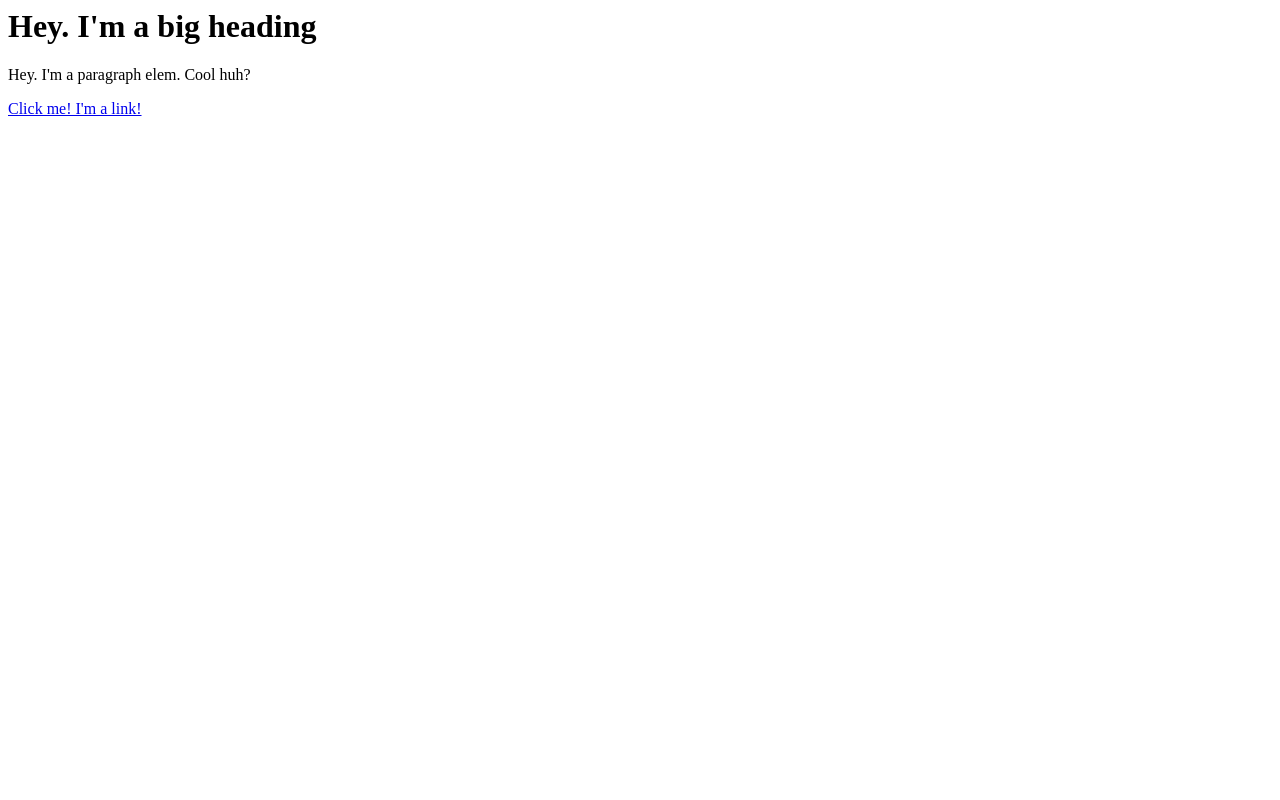
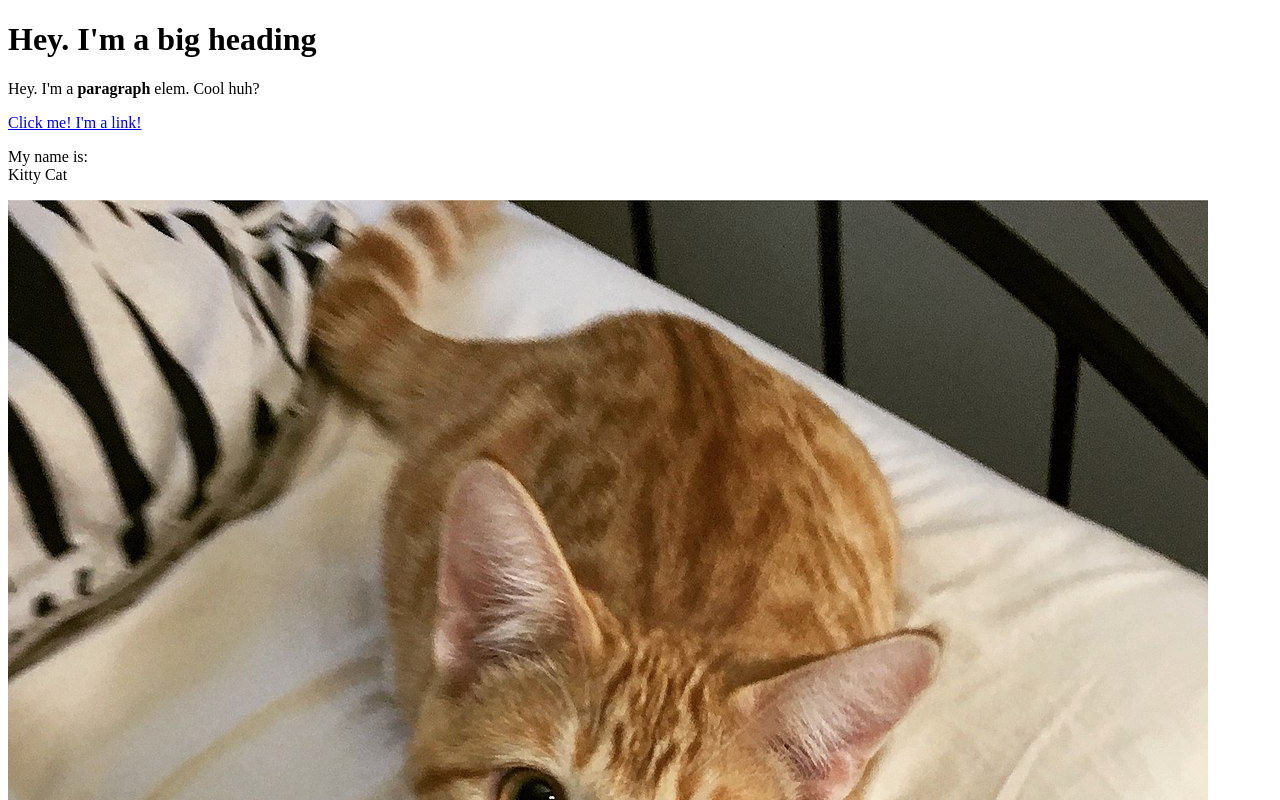
Before and after one commit to thefellowship77/spiderman, a plain HTML site: page test.html in a window 1280 px wide. Shown: the top 800 px of the page. Drawn offline with Linux system fonts and the light colour scheme.

Commit message:
Added a cat img and a few more elements

```diff
--- a/test.html
+++ b/test.html
@@ -1,3 +1,18 @@
-<h1> Hey. I'm a big heading</h1>
-<p>Hey. I'm a paragraph elem. Cool huh?</p>
-<a href="https://google.com" target="_blank" title="Let's go to google">Click me! I'm a link!</a>
+<!DOCTYPE html>
+<html>
+<head>
+        <title>Test Page</title>
+</head>
+
+<body>
+    <h1> Hey. I'm a big heading</h1>
+    <p>Hey. I'm a <b>paragraph</b> elem. Cool huh?</p>
+    <a href="https://google.com" target="_blank" title="Let's go to google">Click me! I'm a link!</a>
+    <p>My name is:<br>
+        Kitty Cat</p>
+    <img src="img/cat.jpg">
+
+
+
+</body>
+</html>
```
Also changed, not shown: img/cat.jpg (added).
